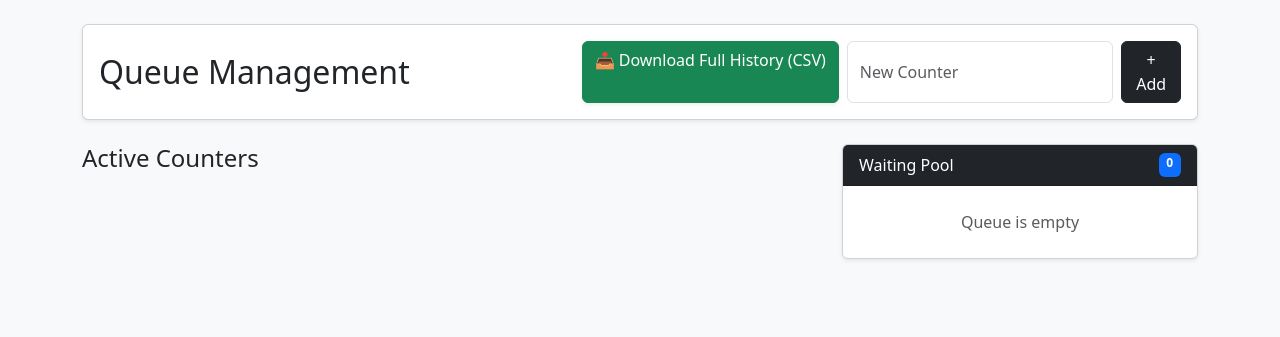
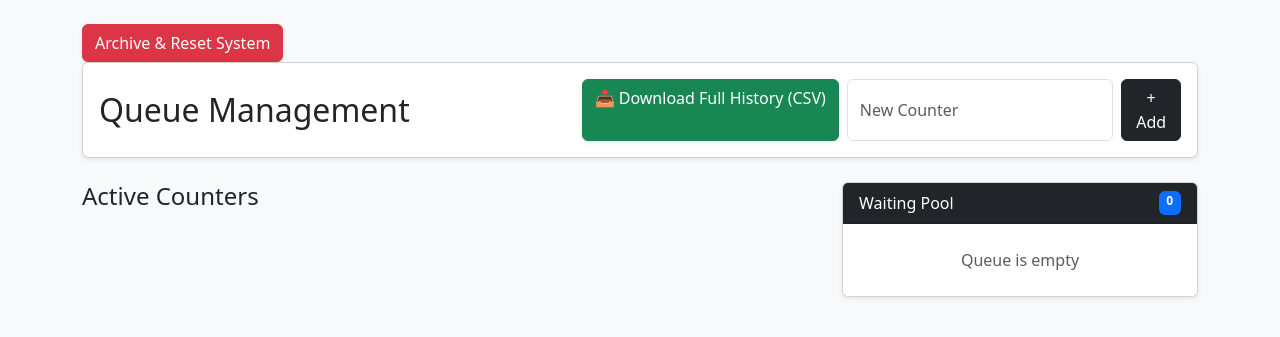
Before and after one commit to 3k100612-max/queue, a Flask app: page /admin in a window 1280 px wide. Shown: the top 337 px of the page. Run offline with Flask 3, Linux system fonts and the light colour scheme; data that the repository does not hold is empty; some libraries are stand-ins or nearby versions.

Commit message:
Update admin.html

```diff
--- a/templates/admin.html
+++ b/templates/admin.html
@@ -13,6 +13,12 @@
 </head>
 <body class="p-4">
     <div class="container">
+           <!-- Inside your header card, near the Add Counter form -->
+        <form action="/safe_reset" method="POST" onsubmit="return confirm('This will ARCHIVE all current data and RESET the queue. Continue?')">
+            <button type="submit" class="btn btn-danger shadow-sm">
+            <i class="fas fa-history"></i> Archive & Reset System
+            </button>
+        </form>
         <div class="card shadow-sm mb-4">
             <div class="card-body d-flex justify-content-between align-items-center flex-wrap gap-3">
                 <h2 class="mb-0">Queue Management</h2>
```
